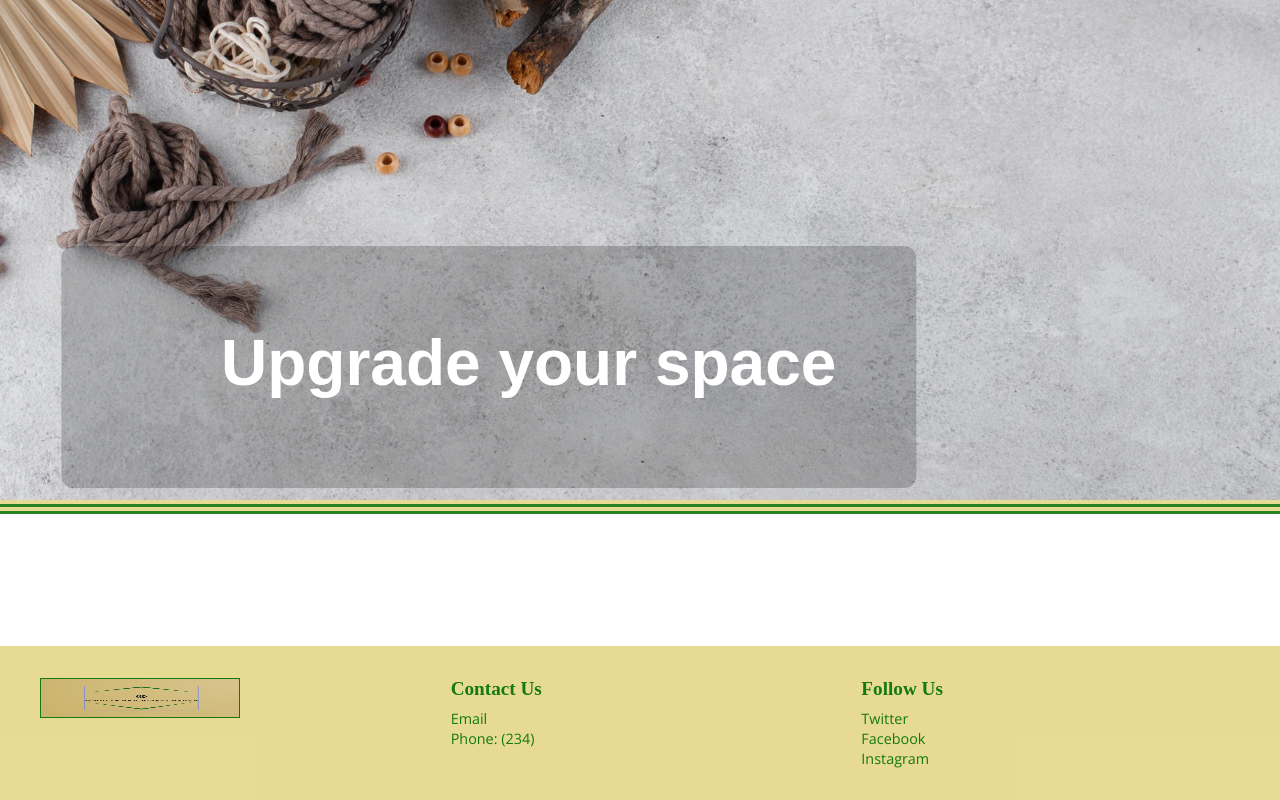
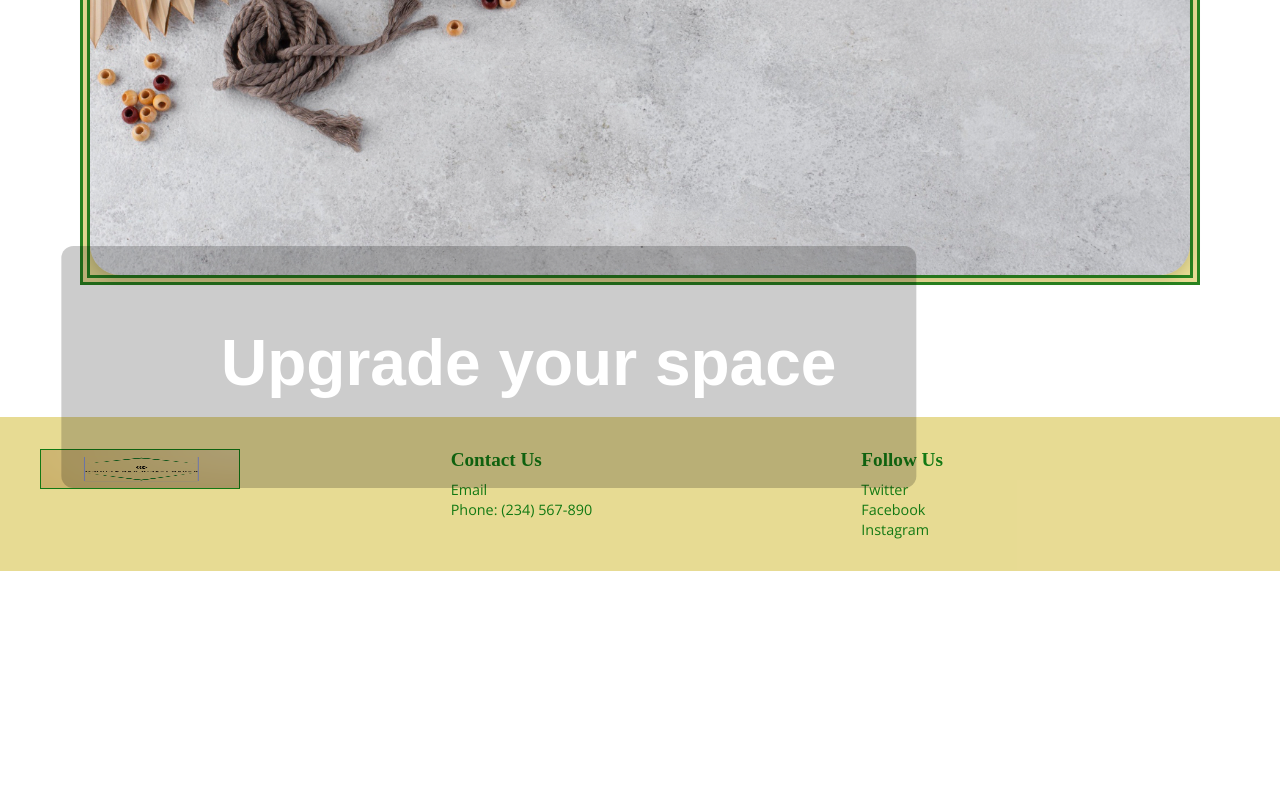
Before and after one commit to morganmallen/WDD-430-Group-6-Project, a Next.js app: page / in a window 1280 px wide. Shown: the part 791-1591 px from the top of the page. After the commit the page ends 1362 px from the top, so only its background shows below. Built offline with nearby package versions, Linux system fonts and the light colour scheme; a web font is replaced by a local one.

Commit message:
updated the login to show logout when user is logged in etc

```diff
--- a/app/components/footer.tsx
+++ b/app/components/footer.tsx
@@ -1,3 +1,5 @@
+"use client";
+import Image from 'next/image';
 import Link from 'next/link';
 
 export default function Footer() {
@@ -6,15 +8,20 @@ export default function Footer() {
       <div className="footer-container">
         <div className="footer-logo">
           <Link href="/" aria-label="Handcrafted Haven Home">
-            <img src="/logo.png" alt="Handcrafted Haven Logo" className="logo" />
-
+            <Image
+              src="/logo.png"
+              alt="Handcrafted Haven Logo"
+              className="footer-logo img"
+              width={200}
+              height={50}
+            />
           </Link>
         </div>
         <div className="footer-links">
           <h3>Contact Us</h3>
           <ul>
-            <li><a href="fabianzkp@gmail.com">Email</a></li>
-            <li><a href="tel:+1234567890">Phone: (234) </a></li>
+            <li><a href="mailto:fabianzkp@gmail.com">Email</a></li>
+            <li><a href="tel:+1234567890">Phone: (234) 567-890</a></li>
           </ul>
         </div>
         <div className="footer-social">
--- a/app/components/header.tsx
+++ b/app/components/header.tsx
@@ -1,19 +1,30 @@
 "use client";
+import Image from 'next/image';
 import Link from 'next/link';
 import { useState } from 'react';
 import { usePathname } from 'next/navigation';
 import ThemeToggle from './ThemeToggle';
+import { useAuth } from '../context/AuthContext';
 
 export default function Header() {
   const [isMenuOpen, setIsMenuOpen] = useState(false);
   const pathname = usePathname();
+  const { isLoggedIn, logout, userName } = useAuth();
+  const firstName = userName ? userName.split(" ")[0] : "";
 
   const toggleMenu = () => setIsMenuOpen(!isMenuOpen);
 
   return (
     <>
       <header className="header">
-        <img src="/logo.png" alt="Handcrafted Haven Logo" className="logo" />
+        <Image
+          src="/logo.png"
+          alt="Handcrafted Haven Logo"
+          className="logo"
+          width={200}
+          height={50}
+          priority
+        />
         <h1>Handcrafted Haven</h1>
         <div>
           <ThemeToggle />
@@ -31,9 +42,20 @@ export default function Header() {
           <li className={pathname === "/" ? "active" : ""}><Link href="/">Home</Link></li>
           <li className={pathname === "/products" ? "active" : ""}><Link href="/products">Browse</Link></li>
           <li className={pathname === "/sellers" ? "active" : ""}><Link href="/sellers">Sellers</Link></li>
-          <li className={pathname === "/login" ? "active" : ""}><Link href="/login">Login</Link></li>
+          {!isLoggedIn ? (
+            <li className={pathname === "/login" ? "active" : ""}><Link href="/login">Login</Link></li>
+          ) : (
+            <li>
+              <button onClick={logout} className="logout-button">Logout</button>
+            </li>
+          )}
         </ul>
       </nav>
+      {isLoggedIn && userName && (
+        <div className="welcome-message">
+          Welcome, {firstName}!
+        </div>
+      )}
     </>
   );
 }
--- /dev/null
+++ b/app/context/AuthContext.tsx
@@ -0,0 +1,37 @@
+"use client";
+import { createContext, useContext, useState, ReactNode } from "react";
+
+type AuthContextType = {
+  isLoggedIn: boolean;
+  userName: string | null;
+  login: (name: string) => void;
+  logout: () => void;
+};
+
+const AuthContext = createContext<AuthContextType | undefined>(undefined);
+
+export function AuthProvider({ children }: { children: ReactNode }) {
+  const [isLoggedIn, setIsLoggedIn] = useState(false);
+  const [userName, setUserName] = useState<string | null>(null);
+
+  const login = (name: string) => {
+    setIsLoggedIn(true);
+    setUserName(name);
+  };
+  const logout = () => {
+    setIsLoggedIn(false);
+    setUserName(null);
+  };
+
+  return (
+    <AuthContext.Provider value={{ isLoggedIn, userName, login, logout }}>
+      {children}
+    </AuthContext.Provider>
+  );
+}
+
+export function useAuth() {
+  const context = useContext(AuthContext);
+  if (!context) throw new Error("useAuth must be used within AuthProvider");
+  return context;
+}
--- a/app/globals.css
+++ b/app/globals.css
@@ -72,6 +72,13 @@ nav {
     transition: max-height 0.3s ease-out; /* Smooth expansion of nav */
 }
 
+.welcome-message {
+  font-size: 1.2rem;
+  color: var(--text);
+  margin: 0.5rem 0;
+  text-align: center;
+}
+
 /* Typography */
 h1 {
     font-family: 'Lusitana', sans-serif; /* Fixed empty font-family */
@@ -135,7 +142,25 @@ h1 {
   text-decoration: underline;
 }
 
-.active a {
+.menulinks .logout-button {
+  color: var(--text);
+  font-family: 'Open Sans', sans-serif;
+  font-size: 2rem;
+  padding: 0.5rem 1rem;
+  display: block;
+  font-weight: bold;
+  background: none;
+  border: none;
+  cursor: pointer;
+  text-align: left;
+  width: 100%;
+}
+
+.menulinks .logout-button:hover {
+  text-decoration: underline;
+}
+
+.active a, .active .logout-button {
     background-color: rgba(19, 121, 19, 0.9);
     color: #fff;
 }
@@ -307,7 +332,7 @@ body {
     margin-bottom: 0.5rem;
   }
 
-  .active a {
+  .active a, .active .logout-button {
     display: inline-block; /* Wrap background around text */
     padding: 0.2rem 0.5rem; /* Tighten padding for background */
     background-color: rgba(19, 121, 19, 0.9);
--- a/app/layout.tsx
+++ b/app/layout.tsx
@@ -1,6 +1,7 @@
 import { inter } from '../app/ui/fonts';
 import Header from './components/header';
 import Footer from './components/footer';
+import { AuthProvider } from './context/AuthContext';
 import './globals.css';
 
 export const metadata = {
@@ -15,9 +16,11 @@ export default function RootLayout({
   return (
     <html lang="en">
       <body className={`${inter.className} antialiased`}>
-        <Header />
-        {children}
-        <Footer />
+        <AuthProvider>
+          <Header />
+          {children}
+          <Footer />
+        </AuthProvider>
       </body>
     </html>
   );
--- a/app/page.tsx
+++ b/app/page.tsx
@@ -1,4 +1,5 @@
-//import { lusitana } from '../app/ui/fonts';
+"use client";
+import Image from 'next/image';
 
 export default function Page() {
   return (
@@ -6,10 +7,13 @@ export default function Page() {
       {/* Hero Section */}
       <div className="hero-container">
         <div className="hero-border">
-              <img
-                src="hero2.jpg"
+          <Image
+            src="/hero2.jpg"
             alt="Handcrafted Haven"
-                className="hero"
+            className="hero-image"
+            width={1100}
+            height={400}
+            priority
           />
           <div className="hero-text"><h1>Upgrade your space</h1></div>
         </div>
```
Also changed, not shown: app/products/ProductsAuthWrapper.tsx (added, +19 -0 lines), app/products/page.tsx (+8 -6 lines), app/ui/forms/LoginForm.tsx (+9 -2 lines). Lines whose indentation alone changed are shown as unchanged.
